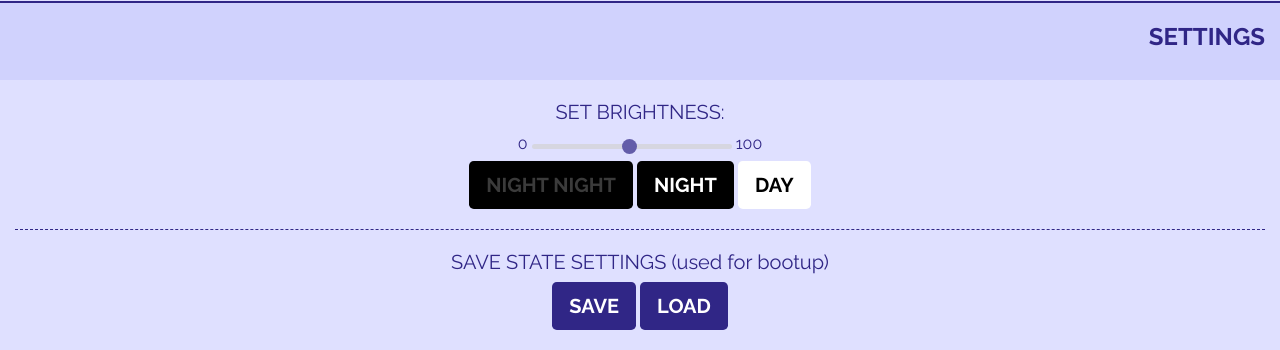
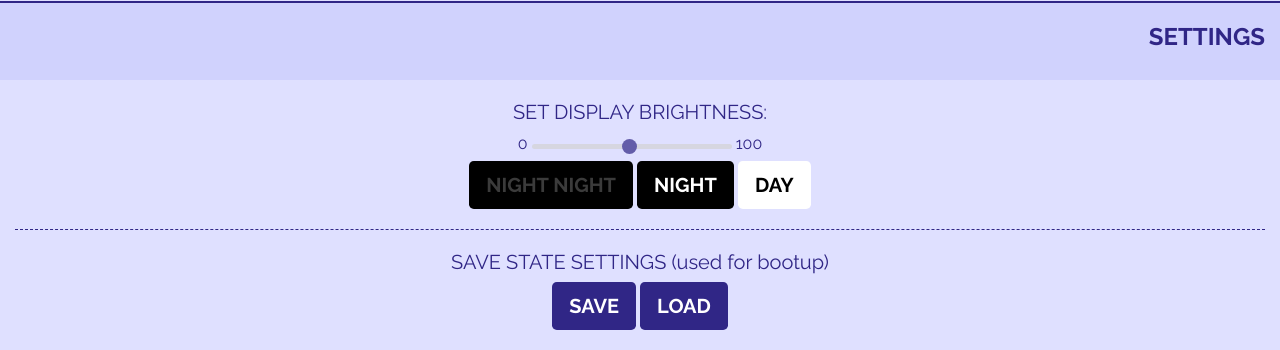
Before and after one commit to lancewilhelm/pingPongBallClock, a Flask app: page / in a window 1280 px wide. Shown: the part 1313-1663 px from the top of the page. Run offline with Flask 2, Linux system fonts and the light colour scheme; parts of the project's set-up code (start-up, migrations or seed data) failed here and were passed over; some libraries are stand-ins or nearby versions.

Commit message:
"set display brightness"

```diff
--- a/code/templates/index.html
+++ b/code/templates/index.html
@@ -187,7 +187,7 @@
 		</div>
 		<div class="row">
 			<div class="col-sm">
-				<h5>SET BRIGHTNESS:</h5>
+				<h5>SET DISPLAY BRIGHTNESS:</h5>
 				<div class="sliders">
 					0 <input class="brightness-slider brightness-slider" type="range" id="brightnessSlider" value="125" max="255" onclick="setBrightness()"/> 100
 				</div>
```
